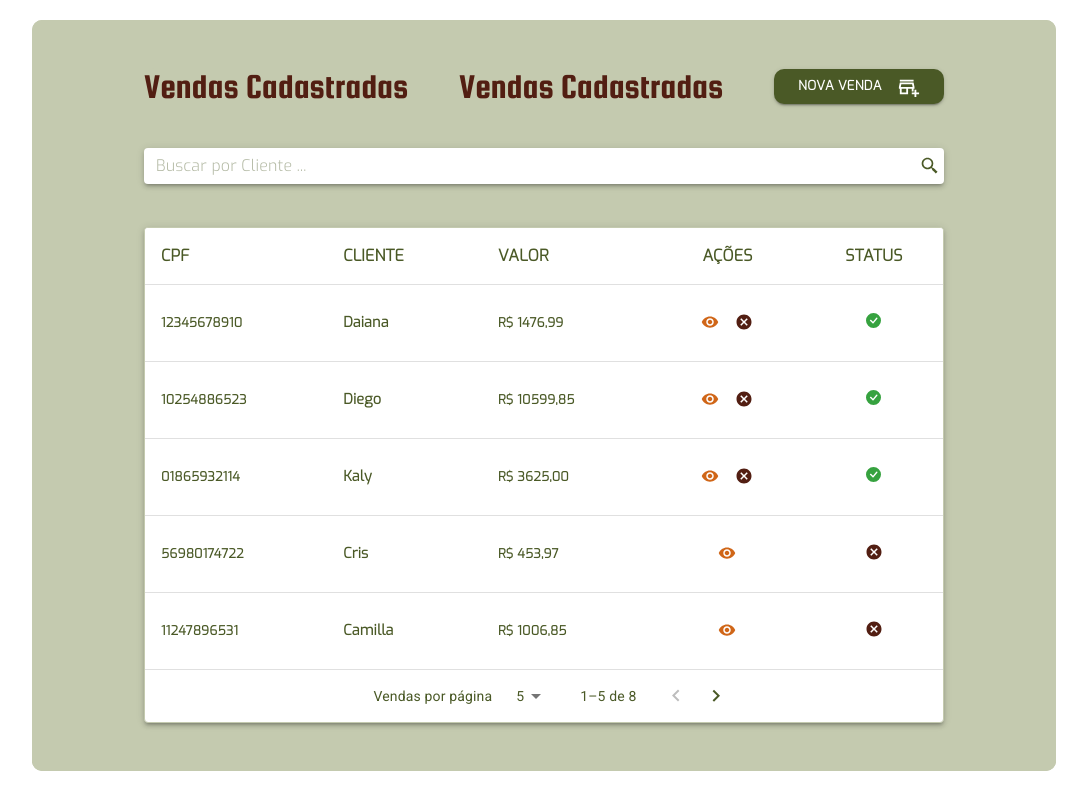
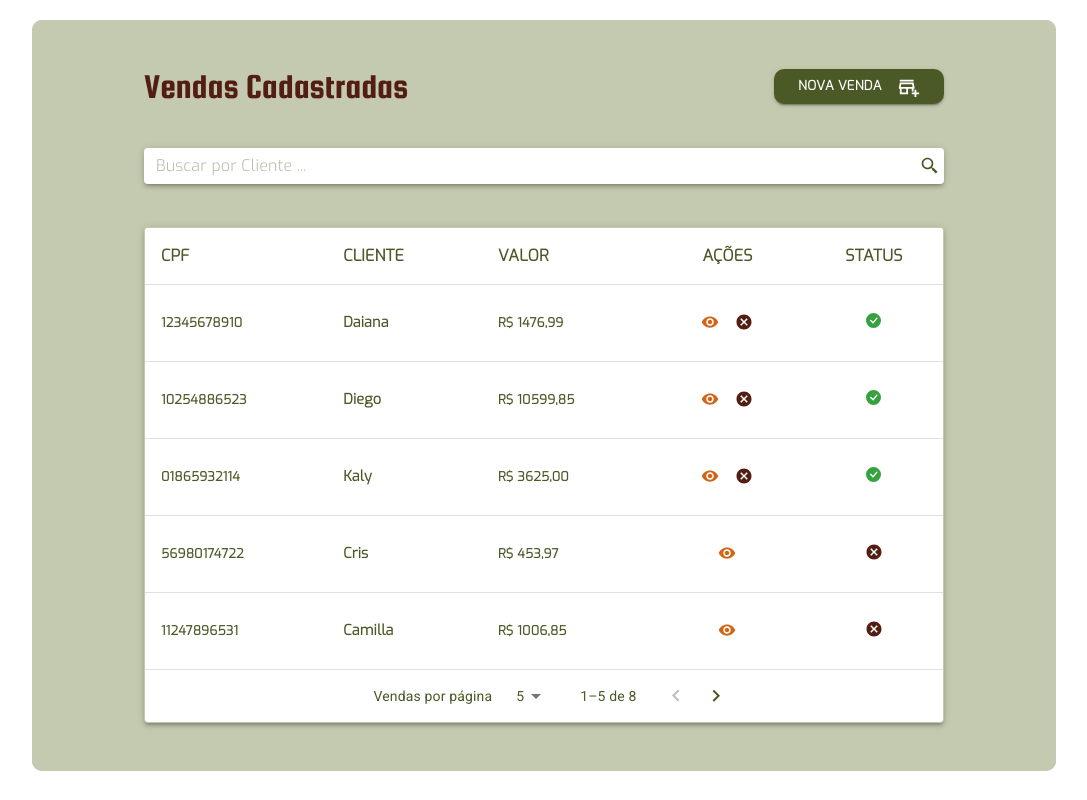
Before and after one commit to DEVin-Involves-PariPassu/M3P2-DEVinHortifruti-FrontEnd, a React (Create React App) app: page /vendas in a window 1280 px wide. Shown: the whole page, without its empty margins (96-1183 px from the left). Built offline with nearby package versions, Linux system fonts and the light colour scheme.

Commit message:
fix: corrige conflito do ListHeader

```diff
--- a/src/components/ListHeader/index.js
+++ b/src/components/ListHeader/index.js
@@ -12,15 +12,7 @@ function ListHeader({ paginaAtual, onClick }) {
       {paginaAtual === "vendas" && <h1 className="title">Vendas Cadastradas </h1>}
       {paginaAtual === "produtos" && <h1 className="title">Produtos Cadastrados </h1>}
       {paginaAtual === "usuarios" && <h1 className="title">Usuários Cadastrados </h1>}
-      {paginaAtual === "vendas" && (
-        <h1 className="title">Vendas Cadastradas </h1>
-      )}
-      {paginaAtual === "produtos" && (
-        <h1 className="title">Produtos Cadastrados </h1>
-      )}
-      {paginaAtual === "usuarios" && (
-        <h1 className="title">Usuários Cadastrados </h1>
-      )}
+
       <Button
         variant="contained"
         color="variant"
```
